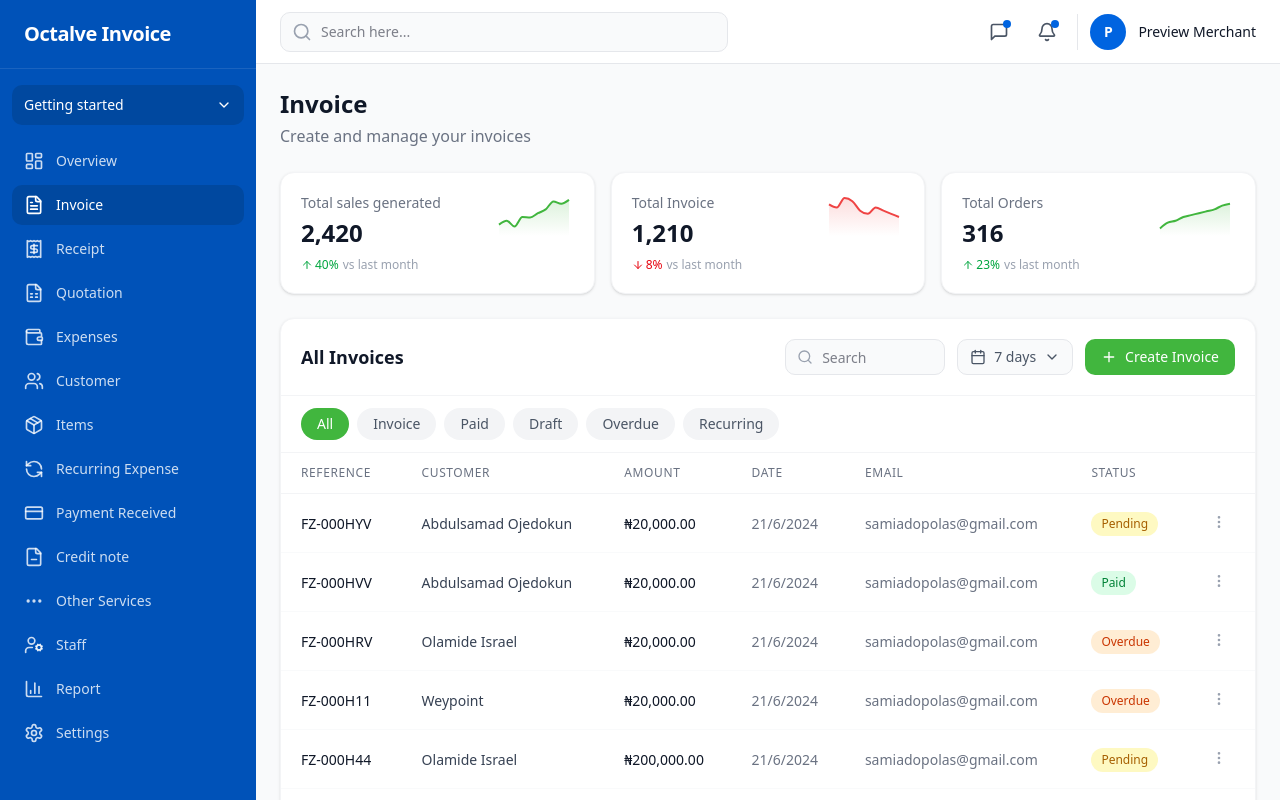
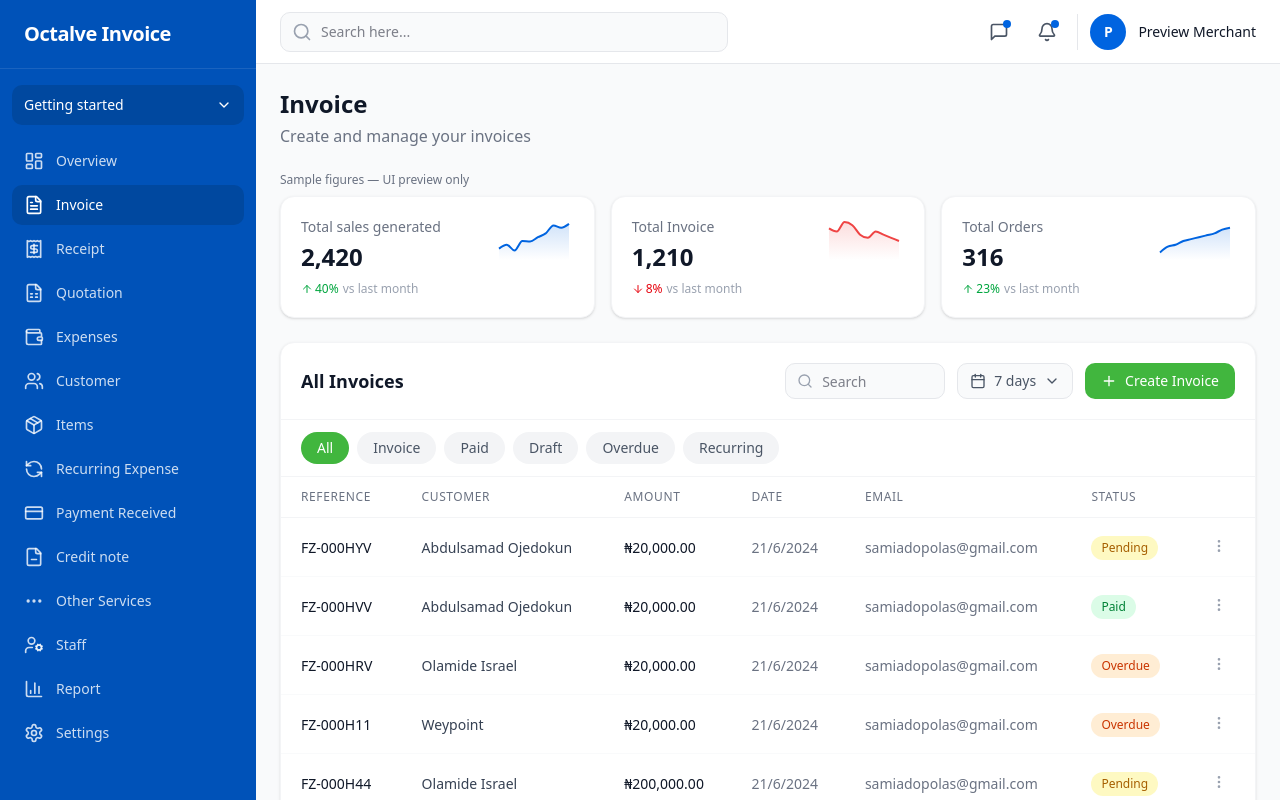
Before and after one commit to octalve-core/octalve-invoice, a Next.js app: page /dashboard/invoice in a window 1280 px wide. Shown: the top 800 px of the page. Built offline with nearby package versions, Linux system fonts and the light colour scheme.

Commit message:
refactor(invoices): introduce section-owned metrics and identify preview-only financial fixtures

```diff
--- a/app/(dashboard)/dashboard/invoice/page.tsx
+++ b/app/(dashboard)/dashboard/invoice/page.tsx
@@ -1,34 +1,10 @@
 "use client";
 
 import { useState } from "react";
-import StatCard from "@/components/dashboard/cards/StatCard";
+import { InvoiceMetricsSection } from "@/src/features/invoices/sections/InvoiceMetricsSection";
 import InvoiceTable from "@/components/dashboard/tables/InvoiceTable";
 import CreateInvoiceModal from "@/components/dashboard/modals/CreateInvoiceModal";
 import InvoicePreviewModal from "@/components/dashboard/modals/InvoicePreviewModal";
-
-const statsData = [
-  {
-    title: "Total sales generated",
-    value: "2,420",
-    change: 40,
-    chartData: [30, 40, 25, 50, 49, 60, 70, 91, 85, 95],
-    chartColor: "#41B63E",
-  },
-  {
-    title: "Total Invoice",
-    value: "1,210",
-    change: -8,
-    chartData: [50, 45, 60, 55, 40, 35, 45, 40, 35, 30],
-    chartColor: "#EF4444",
-  },
-  {
-    title: "Total Orders",
-    value: "316",
-    change: 23,
-    chartData: [20, 35, 40, 50, 55, 60, 65, 70, 80, 85],
-    chartColor: "#41B63E",
-  },
-];
 
 interface SelectedInvoice {
   reference: string;
@@ -62,19 +38,8 @@ export default function InvoicePage() {
         <p className="text-gray-500 mt-1">Create and manage your invoices</p>
       </div>
 
-      {/* Stats Cards */}
-      <div className="grid grid-cols-1 sm:grid-cols-2 lg:grid-cols-3 gap-4">
-        {statsData.map((stat) => (
-          <StatCard
-            key={stat.title}
-            title={stat.title}
-            value={stat.value}
-            change={stat.change}
-            chartData={stat.chartData}
-            chartColor={stat.chartColor}
-          />
-        ))}
-      </div>
+      {/* Source-faithful UI; sample metrics until server financial queries exist. */}
+      <InvoiceMetricsSection />
 
       {/* Invoice Table */}
       <InvoiceTable
--- /dev/null
+++ b/src/features/invoices/sections/InvoiceMetricsSection.tsx
@@ -0,0 +1,29 @@
+"use client";
+
+import StatCard from "@/components/dashboard/cards/StatCard";
+
+/** Preserved Finzefy invoice-card layout, with demo fixtures isolated here.
+ * TODO backend phase: replace these fixtures using authorized merchant totals.
+ */
+const previewMetrics = [
+  { title: "Total sales generated", value: "2,420", change: 40,
+    chartData: [30, 40, 25, 50, 49, 60, 70, 91, 85, 95], chartColor: "#0064E0" },
+  { title: "Total Invoice", value: "1,210", change: -8,
+    chartData: [50, 45, 60, 55, 40, 35, 45, 40, 35, 30], chartColor: "#EF4444" },
+  { title: "Total Orders", value: "316", change: 23,
+    chartData: [20, 35, 40, 50, 55, 60, 65, 70, 80, 85], chartColor: "#0064E0" },
+] as const;
+
+export function InvoiceMetricsSection() {
+  return (
+    <section aria-label="Invoice preview metrics">
+      <p className="mb-2 text-xs text-gray-500">Sample figures — UI preview only</p>
+      <div className="grid grid-cols-1 gap-4 sm:grid-cols-2 lg:grid-cols-3">
+        {previewMetrics.map((stat) => (
+          <StatCard key={stat.title} title={stat.title} value={stat.value}
+            change={stat.change} chartData={[...stat.chartData]} chartColor={stat.chartColor} />
+        ))}
+      </div>
+    </section>
+  );
+}
```
Also changed, not shown: src/features/invoices/README.md (added).
